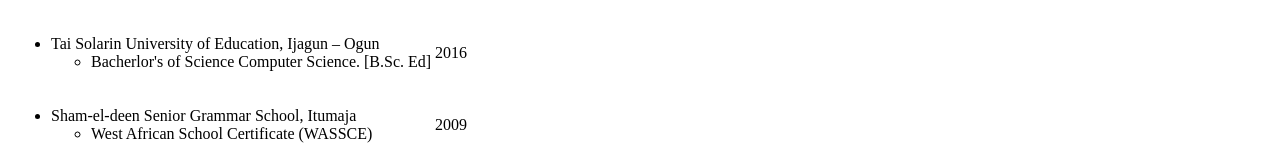
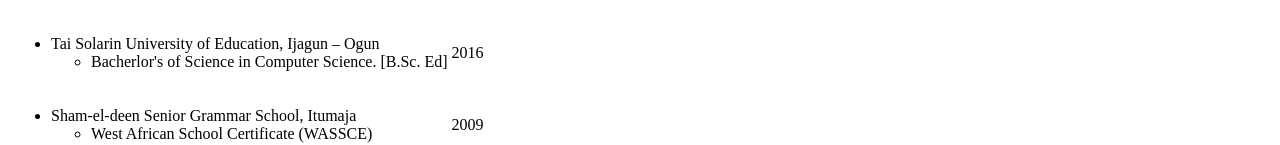
Before and after one commit to ibjacob/resume, a plain HTML site: page index.html in a window 1280 px wide. Shown: the part 630-775 px from the top of the page. Drawn offline with Linux system fonts and the light colour scheme.

Commit message:
index.html

```diff
--- a/index.html
+++ b/index.html
@@ -28,7 +28,7 @@
         <td>
             <ul>
                 <li>Tai Solarin University of Education, Ijagun – Ogun
-                     <ul> <li>Bacherlor's of Science Computer Science. [B.Sc. Ed]</li></ul>
+                     <ul> <li>Bacherlor's of Science in Computer Science. [B.Sc. Ed]</li></ul>
                 </li>
             </ul>
         </td>
```
